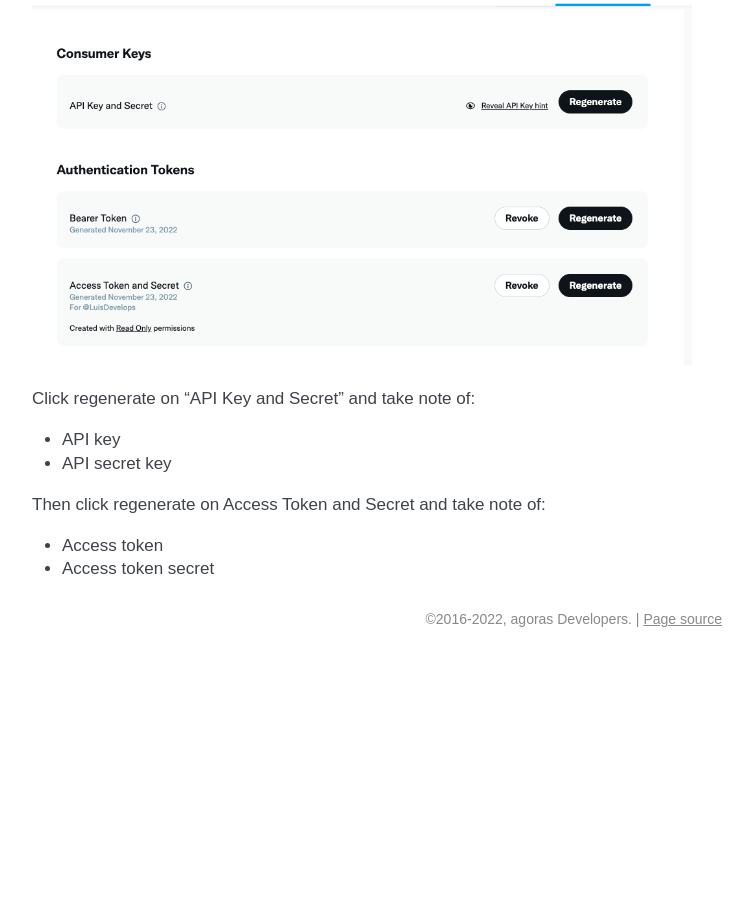
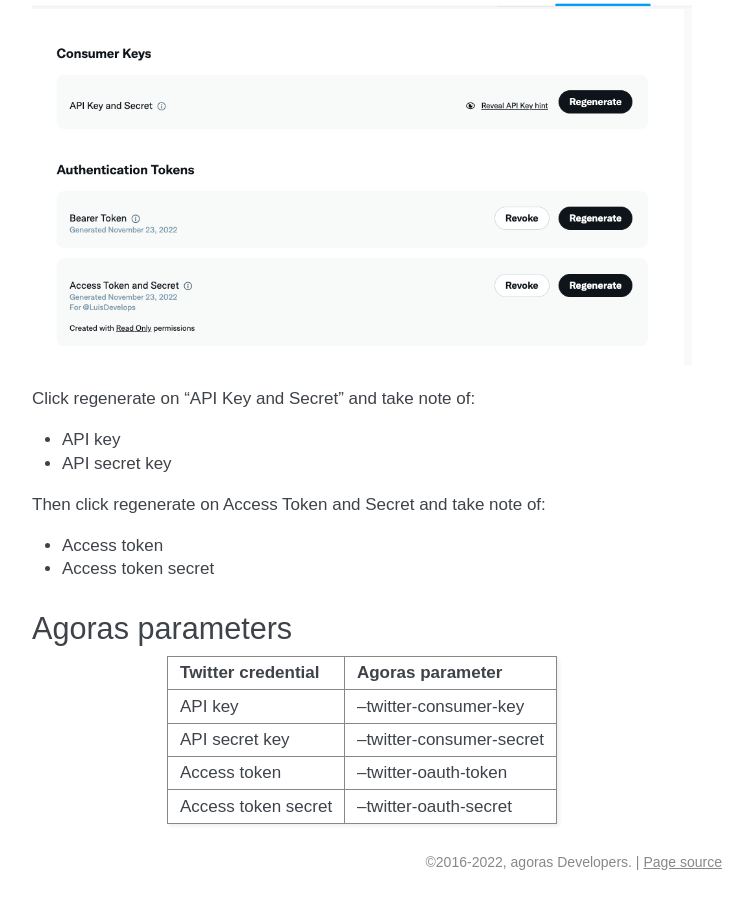
Before and after one commit to LuisAlejandro/agoras, a Sphinx documentation site: the page built from docs/credentials/twitter.rst, in a window 1280 px wide and 900 px high, scrolled down 6975 px. Shown: the whole window, without its empty margins (388-1141 px from the left). Built offline with Sphinx 7.4.7, drawn with Linux system fonts in a browser that asks for light colours; before the commit the page ends 7632 px from its top, so only the background shows below that.

Commit message:
[REF] Improving documentation.

```diff
--- a/docs/credentials/facebook.rst
+++ b/docs/credentials/facebook.rst
@@ -117,11 +117,12 @@ Make a GET request to the following URL, you'll need the account ID from the pre
 The JSON response should have a `data` field under which is an array of items the user has access to. Find the item for the page you want the permanent access token from. The `access_token` field should have your permanent access token. Copy it and test it in the `Access Token Debugger`_. Under "Expires" it should say "Never".
 
 👥 Agoras parameters
-~~~~~~~~~~~~~~~~~~~~~~~~~~~~~~~~~~~~~~~~~~~~~~~
+~~~~~~~~~~~~~~~~~~~~
 
 +------------------------------+--------------------------+
 | Facebook credential          | Agoras parameter         |
 +==============================+==========================+
 | Permanent Page Access Token  | --facebook-access-token  |
++------------------------------+--------------------------+
 | Page ID                      | --facebook-object-id     |
 +------------------------------+--------------------------+
--- a/docs/credentials/twitter.rst
+++ b/docs/credentials/twitter.rst
@@ -118,3 +118,18 @@ Then click regenerate on Access Token and Secret and take note of:
 
 - Access token
 - Access token secret
+
+Agoras parameters
+-----------------
+
++---------------------+----------------------------+
+| Twitter credential  | Agoras parameter           |
++=====================+============================+
+| API key             | --twitter-consumer-key     |
++---------------------+----------------------------+
+| API secret key      | --twitter-consumer-secret  |
++---------------------+----------------------------+
+| Access token        | --twitter-oauth-token      |
++---------------------+----------------------------+
+| Access token secret | --twitter-oauth-secret     |
++---------------------+----------------------------+
```
